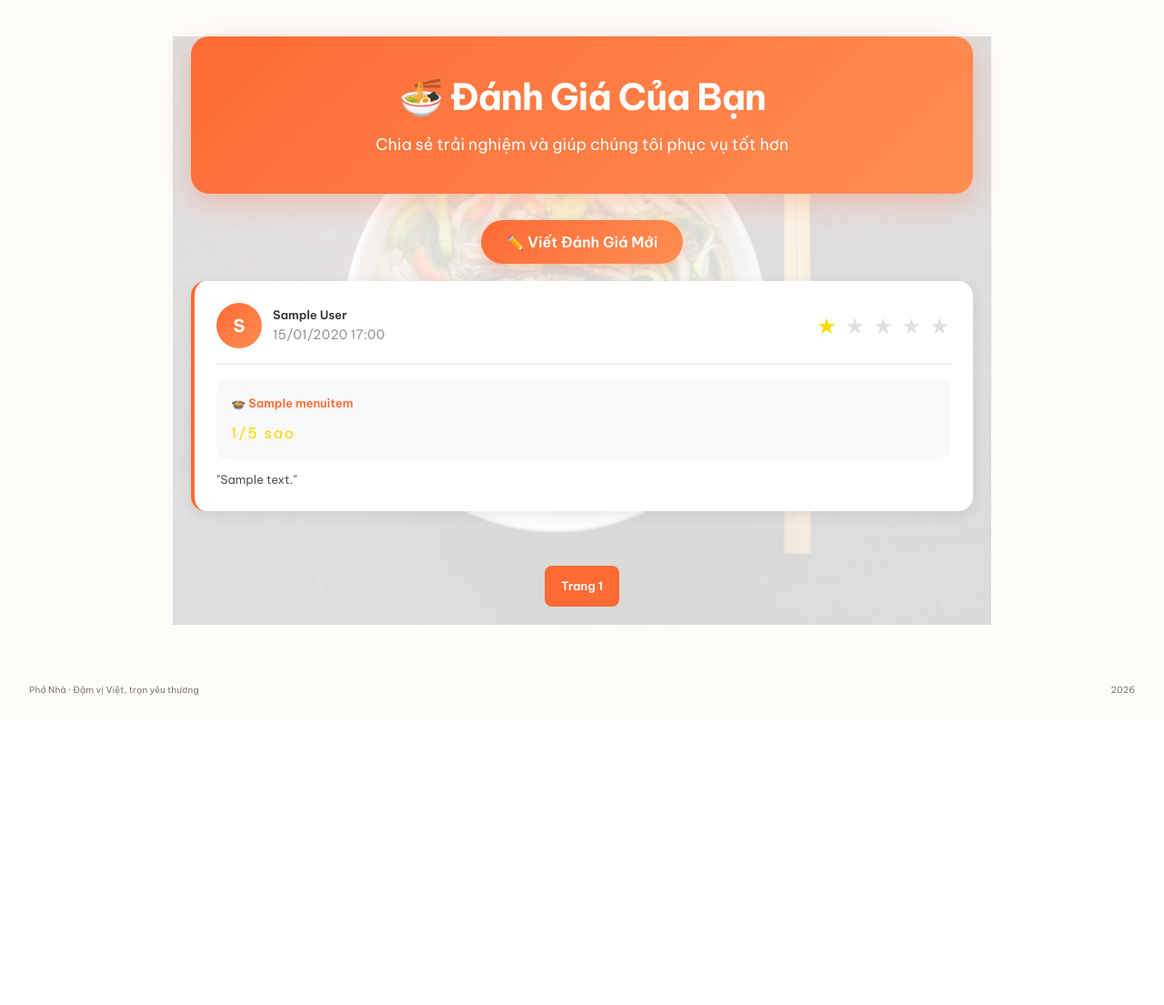
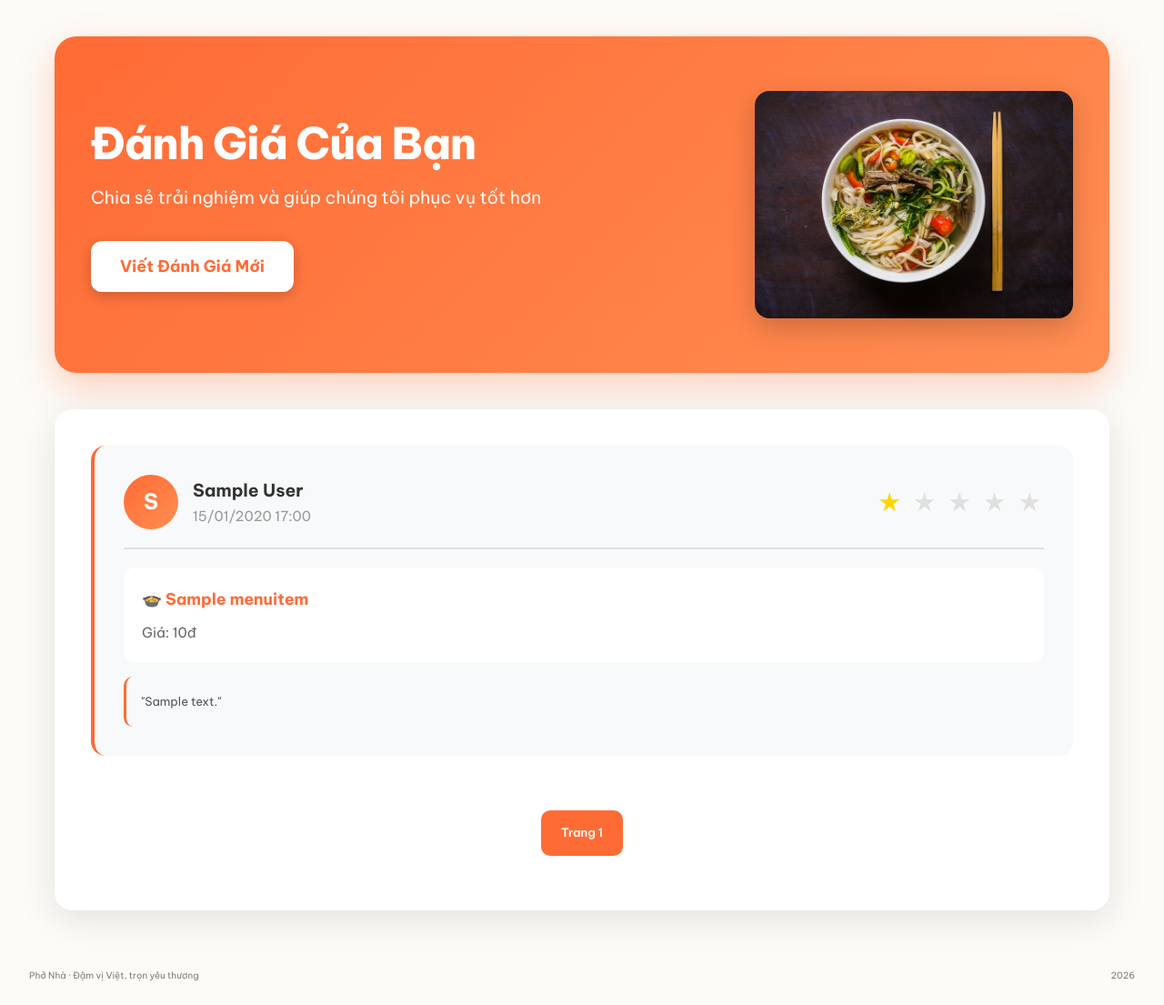
Before and after one commit to Bauthien/Quanlypho, a Django app: page /danh-gia/ in a window 1280 px wide. Shown: the part 91-1196 px from the top of the page at 91% size. Before the commit the page ends 856 px from the top, so only its background shows below. Run offline with Django 5.2, Linux system fonts and the light colour scheme; a user stored in the database is signed in; tables that the repository leaves empty hold one stand-in row (values such as "Sample post"); parts of the project's set-up code (start-up, migrations or seed data) failed here and were passed over.

Commit message:
Làm trang đánh giá khách hàng giống ảnh mẫu với banner đẹp

```diff
--- a/pho_app/templates/pho_app/base.html
+++ b/pho_app/templates/pho_app/base.html
@@ -28,7 +28,7 @@
         <header class="customer-header">
             <div class="customer-header-inner">
                 {% include 'pho_app/includes/brand.html' %}
-                <nav class="customer-nav" aria-label="Điều hướng khách hàng"><a href="{% url 'home' %}" {% if request.resolver_match.url_name == 'home' %}aria-current="page"{% endif %}>Trang chủ</a><a href="{% url 'menu' %}" {% if request.resolver_match.url_name == 'menu' %}aria-current="page"{% endif %}>Thực đơn</a><a href="{% url 'menu' %}?door=1">Xếp hàng</a>{% if user.is_authenticated and user.is_customer %}<a href="{% url 'reviews_list' %}" {% if request.resolver_match.url_name == 'reviews_list' %}aria-current="page"{% endif %}>Đánh giá</a>{% endif %}</nav>
+                <nav class="customer-nav" aria-label="Điều hướng khách hàng"><a href="{% url 'home' %}" {% if request.resolver_match.url_name == 'home' %}aria-current="page"{% endif %}>Trang chủ</a><a href="{% url 'menu' %}" {% if request.resolver_match.url_name == 'menu' %}aria-current="page"{% endif %}>Thực đơn</a><a href="{% url 'menu' %}?door=1">Xếp hàng</a><a href="{% url 'reviews_list' %}" {% if request.resolver_match.url_name == 'reviews_list' %}aria-current="page"{% endif %}>Đánh giá</a></nav>
                 <div class="header-actions">
                     {% if user.is_authenticated %}
                         <span class="header-user">Chào, {{ user.display_name }}</span>
--- a/pho_app/templates/pho_app/customer/reviews.html
+++ b/pho_app/templates/pho_app/customer/reviews.html
@@ -1,43 +1,119 @@
 {% extends "pho_app/base.html" %}
 {% load static %}
-{% block title %}Đánh giá của tôi - Phở Gia Truyền{% endblock %}
+{% block title %}Đánh giá của bạn - Phở Nhà{% endblock %}
 {% block content %}
 <style>
-    .reviews-container {
-        max-width: 900px;
-        margin: 40px auto;
-        padding: 0 20px;
+    body {
+        background: linear-gradient(rgba(255, 255, 255, 0.95), rgba(255, 255, 255, 0.95)),
+                    url("{% static 'pho_app/images/pho-dac-biet.jpg' %}");
+        background-size: cover;
+        background-position: center;
+        background-attachment: fixed;
+        background-repeat: no-repeat;
     }
 
-    .reviews-header {
-        text-align: center;
-        margin-bottom: 40px;
+    .reviews-page {
+        max-width: 1200px;
+        margin: 0 auto;
         padding: 40px 20px;
-        background: linear-gradient(135deg, #FF6B35 0%, #FF8E53 100%);
-        border-radius: 20px;
-        color: white;
-        box-shadow: 0 10px 30px rgba(255, 107, 53, 0.3);
     }
 
-    .reviews-header h1 {
-        font-size: 2.5rem;
-        margin-bottom: 10px;
-        font-weight: 700;
+    .hero-banner {
+        background: linear-gradient(135deg, #FF6B35 0%, #FF8E53 100%);
+        border-radius: 24px;
+        padding: 60px 40px;
+        display: flex;
+        align-items: center;
+        justify-content: space-between;
+        color: white;
+        box-shadow: 0 15px 40px rgba(255, 107, 53, 0.3);
+        margin-bottom: 40px;
     }
 
-    .reviews-header p {
+    .hero-content {
+        flex: 1;
+        padding-right: 40px;
+    }
+
+    .hero-title {
+        font-size: 3rem;
+        font-weight: 800;
+        margin-bottom: 16px;
+        line-height: 1.2;
+    }
+
+    .hero-subtitle {
+        font-size: 1.2rem;
+        opacity: 0.95;
+        margin-bottom: 32px;
+        line-height: 1.6;
+    }
+
+    .hero-image {
+        width: 350px;
+        height: 250px;
+        object-fit: cover;
+        border-radius: 16px;
+        box-shadow: 0 10px 30px rgba(0, 0, 0, 0.2);
+    }
+
+    .primary-btn {
+        background: white;
+        color: #FF6B35;
+        border: none;
+        padding: 16px 32px;
+        border-radius: 12px;
         font-size: 1.1rem;
-        opacity: 0.95;
+        font-weight: 700;
+        cursor: pointer;
+        transition: all 0.3s ease;
+        box-shadow: 0 4px 15px rgba(0, 0, 0, 0.2);
+        text-decoration: none;
+        display: inline-block;
+    }
+
+    .primary-btn:hover {
+        transform: translateY(-3px);
+        box-shadow: 0 6px 20px rgba(0, 0, 0, 0.3);
+    }
+
+    .reviews-section {
+        background: white;
+        border-radius: 20px;
+        padding: 40px;
+        box-shadow: 0 10px 40px rgba(0, 0, 0, 0.1);
+    }
+
+    .empty-state {
+        text-align: center;
+        padding: 80px 40px;
+    }
+
+    .empty-icon {
+        font-size: 5rem;
+        margin-bottom: 24px;
+    }
+
+    .empty-title {
+        font-size: 1.8rem;
+        font-weight: 700;
+        color: #333;
+        margin-bottom: 12px;
+    }
+
+    .empty-subtitle {
+        font-size: 1.1rem;
+        color: #666;
+        margin-bottom: 32px;
     }
 
     .review-card {
-        background: white;
+        background: #f8f9fa;
         border-radius: 16px;
-        padding: 24px;
-        margin-bottom: 20px;
-        box-shadow: 0 4px 15px rgba(0, 0, 0, 0.08);
+        padding: 32px;
+        margin-bottom: 24px;
         border-left: 4px solid #FF6B35;
-        transition: transform 0.3s ease, box-shadow 0.3s ease;
+        transition: all 0.3s ease;
     }
 
     .review-card:hover {
@@ -49,20 +125,20 @@
         display: flex;
         justify-content: space-between;
         align-items: center;
-        margin-bottom: 16px;
-        padding-bottom: 16px;
-        border-bottom: 2px solid #f0f0f0;
+        margin-bottom: 20px;
+        padding-bottom: 20px;
+        border-bottom: 2px solid #e0e0e0;
     }
 
     .reviewer-info {
         display: flex;
         align-items: center;
-        gap: 12px;
+        gap: 16px;
     }
 
     .reviewer-avatar {
-        width: 50px;
-        height: 50px;
+        width: 60px;
+        height: 60px;
         border-radius: 50%;
         background: linear-gradient(135deg, #FF6B35, #FF8E53);
         display: flex;
@@ -70,23 +146,24 @@
         justify-content: center;
         color: white;
         font-weight: bold;
-        font-size: 1.2rem;
+        font-size: 1.5rem;
     }
 
     .reviewer-name {
-        font-weight: 600;
+        font-weight: 700;
+        font-size: 1.2rem;
         color: #333;
     }
 
     .review-date {
         color: #999;
-        font-size: 0.9rem;
+        font-size: 0.95rem;
     }
 
     .stars {
         color: #FFD700;
-        font-size: 1.5rem;
-        letter-spacing: 2px;
+        font-size: 1.8rem;
+        letter-spacing: 3px;
     }
 
     .stars .empty {
@@ -94,59 +171,47 @@
     }
 
     .review-item {
-        background: #f8f9fa;
+        background: white;
         border-radius: 12px;
-        padding: 16px;
-        margin-top: 12px;
+        padding: 20px;
+        margin-top: 16px;
     }
 
     .review-item-name {
-        font-weight: 600;
+        font-weight: 700;
         color: #FF6B35;
-        margin-bottom: 8px;
+        font-size: 1.1rem;
+        margin-bottom: 10px;
     }
 
     .review-comment {
         color: #555;
-        line-height: 1.6;
-        margin-top: 12px;
+        line-height: 1.8;
+        margin-top: 16px;
         font-style: italic;
-    }
-
-    .write-review-btn {
-        background: linear-gradient(135deg, #FF6B35, #FF8E53);
-        color: white;
-        border: none;
-        padding: 14px 28px;
-        border-radius: 30px;
-        font-size: 1rem;
-        font-weight: 600;
-        cursor: pointer;
-        transition: all 0.3s ease;
-        box-shadow: 0 4px 15px rgba(255, 107, 53, 0.3);
-    }
-
-    .write-review-btn:hover {
-        transform: translateY(-2px);
-        box-shadow: 0 6px 20px rgba(255, 107, 53, 0.4);
+        padding: 16px;
+        background: #f8f9fa;
+        border-radius: 10px;
+        border-left: 3px solid #FF6B35;
     }
 
     .pagination {
         display: flex;
         justify-content: center;
-        gap: 8px;
+        gap: 10px;
         margin-top: 40px;
         padding: 20px;
     }
 
     .pagination a, .pagination span {
-        padding: 10px 16px;
-        border-radius: 8px;
+        padding: 12px 20px;
+        border-radius: 10px;
         text-decoration: none;
         color: #333;
         background: white;
         border: 2px solid #e0e0e0;
         transition: all 0.3s ease;
+        font-weight: 600;
     }
 
     .pagination a:hover {
@@ -159,42 +224,43 @@
         background: #FF6B35;
         color: white;
         border-color: #FF6B35;
-        font-weight: 600;
     }
 
-    .empty-state {
+    @media (max-width: 768px) {
+        .hero-banner {
+            flex-direction: column;
             text-align: center;
-        padding: 60px 20px;
-        color: #999;
+            padding: 40px 20px;
         }
 
-    .empty-state-icon {
-        font-size: 4rem;
-        margin-bottom: 20px;
+        .hero-content {
+            padding-right: 0;
+            margin-bottom: 30px;
         }
 
-    .pho-pattern {
-        background: linear-gradient(rgba(255, 255, 255, 0.85), rgba(255, 255, 255, 0.85)),
-                    url("{% static 'pho_app/images/pho-dac-biet.jpg' %}");
-        background-size: cover;
-        background-position: center;
-        background-attachment: fixed;
-        background-repeat: no-repeat;
+        .hero-title {
+            font-size: 2rem;
+        }
+
+        .hero-image {
+            width: 100%;
+            max-width: 350px;
+            height: 200px;
+        }
     }
 </style>
 
-<div class="reviews-container pho-pattern">
-    <div class="reviews-header">
-        <h1>🍜 Đánh Giá Của Bạn</h1>
-        <p>Chia sẻ trải nghiệm và giúp chúng tôi phục vụ tốt hơn</p>
+<div class="reviews-page">
+    <div class="hero-banner">
+        <div class="hero-content">
+            <h1 class="hero-title">Đánh Giá Của Bạn</h1>
+            <p class="hero-subtitle">Chia sẻ trải nghiệm và giúp chúng tôi phục vụ tốt hơn</p>
+            <a href="{% url 'review_form' %}" class="primary-btn">Viết Đánh Giá Mới</a>
+        </div>
+        <img src="{% static 'pho_app/images/pho-dac-biet.jpg' %}" alt="Phở đặc biệt" class="hero-image">
     </div>
 
-    <div style="text-align: center; margin-bottom: 30px;">
-        <a href="{% url 'review_form' %}" class="write-review-btn">
-            ✏️ Viết Đánh Giá Mới
-        </a>
-    </div>
-
+    <div class="reviews-section">
         {% if page_obj %}
             {% for review in page_obj %}
             <div class="review-card">
@@ -222,8 +288,8 @@
                 {% if review.menu_item %}
                 <div class="review-item">
                     <div class="review-item-name">🍲 {{ review.menu_item.name }}</div>
-                <div class="stars" style="font-size: 1rem;">
-                    {{ review.rating }}/5 sao
+                    <div style="font-size: 0.95rem; color: #666;">
+                        Giá: {{ review.menu_item.base_price|add:0 }}đ
                     </div>
                 </div>
                 {% endif %}
@@ -249,14 +315,12 @@
             </div>
         {% else %}
             <div class="empty-state">
-            <div class="empty-state-icon">⭐</div>
-            <h3>Chưa có đánh giá nào</h3>
-            <p>Hãy là người đầu tiên chia sẻ trải nghiệm!</p>
-            <br>
-            <a href="{% url 'review_form' %}" class="write-review-btn">
-                ✏️ Viết Đánh Giá
-            </a>
+                <div class="empty-icon">⭐</div>
+                <h3 class="empty-title">Chưa có đánh giá nào</h3>
+                <p class="empty-subtitle">Hãy là người đầu tiên chia sẻ trải nghiệm!</p>
+                <a href="{% url 'review_form' %}" class="primary-btn">Viết Đánh Giá</a>
             </div>
         {% endif %}
     </div>
+</div>
 {% endblock %}
--- a/pho_app/views.py
+++ b/pho_app/views.py
@@ -961,8 +961,11 @@ def admin_table_delete(request, table_id):
 # ==========================================
 # REVIEWS - ĐÁNH GIÁ KHÁCH HÀNG
 # ==========================================
-@login_required
 def reviews_list(request):
+    if not request.user.is_authenticated:
+        messages.info(request, 'Vui lòng đăng nhập để xem đánh giá của bạn.')
+        return redirect('login')
+
     if not request.user.is_customer():
         messages.error(request, 'Chỉ khách hàng mới xem danh sách đánh giá.')
         return redirect(request.user.home_url_name())
@@ -980,8 +983,11 @@ def reviews_list(request):
     })
 
 
-@login_required
 def review_form(request):
+    if not request.user.is_authenticated:
+        messages.info(request, 'Vui lòng đăng nhập để viết đánh giá.')
+        return redirect('login')
+
     if not request.user.is_customer():
         messages.error(request, 'Chỉ khách hàng mới được đánh giá.')
         return redirect(request.user.home_url_name())
```
Lines whose indentation alone changed are shown as unchanged.
